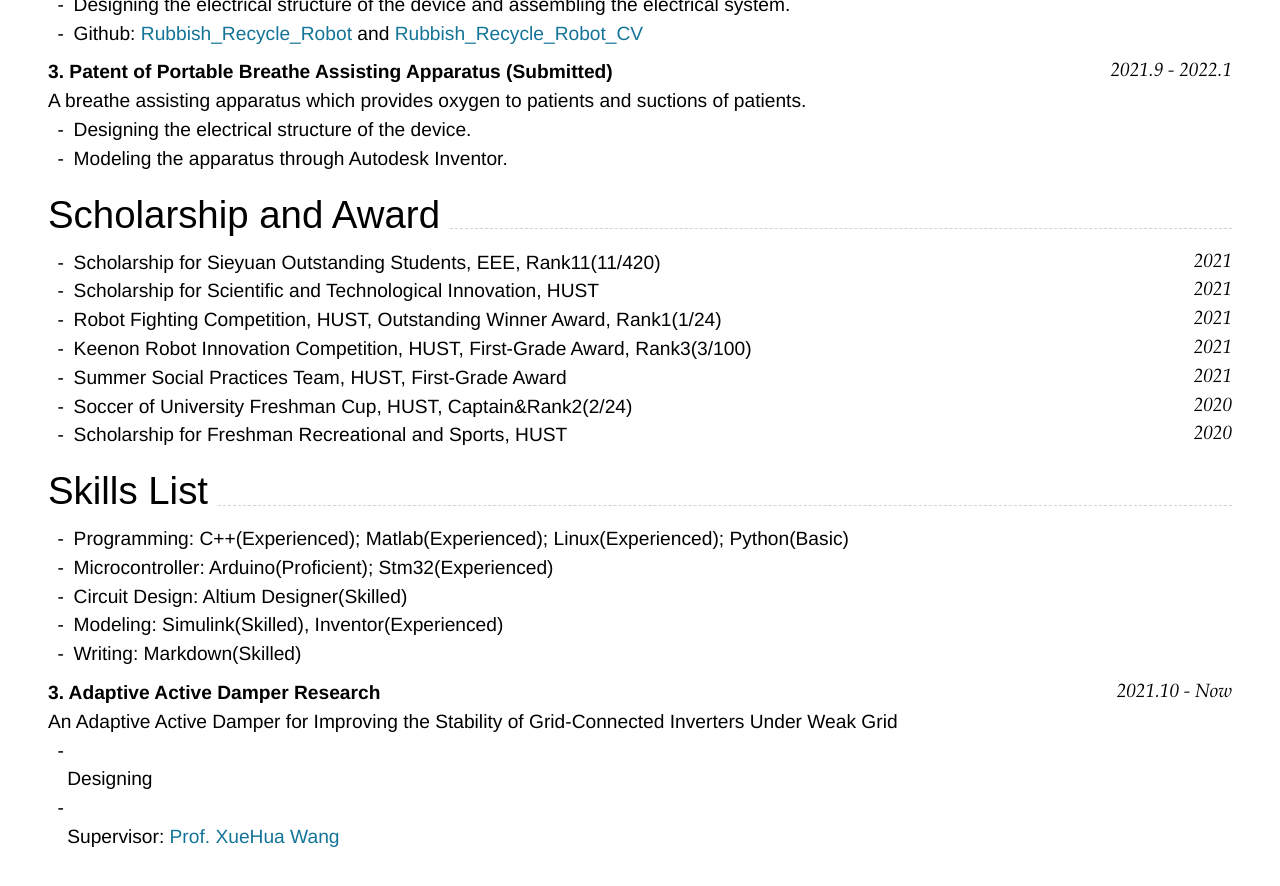
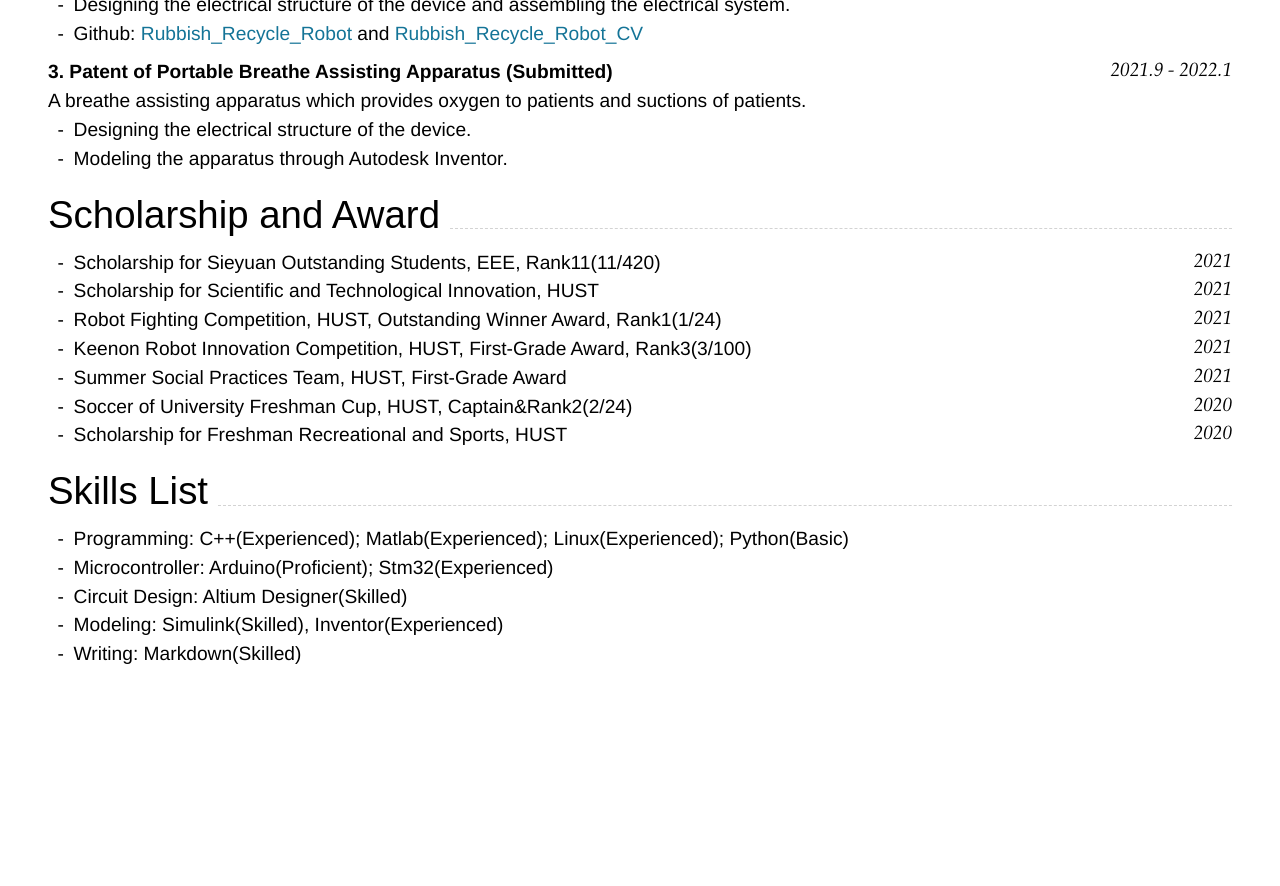
Before and after one commit to NicholasYe/NicholasYe_CV, a Jekyll site: the page built from index.md, in a window 1280 px wide and 900 px high, scrolled down 931 px. Shown: the top 886 px of the window. Built offline with Jekyll 4.4.1, drawn with Linux system fonts in a browser that asks for light colours; nearby versions of some CDN libraries; after the commit the page ends 1648 px from its top, so only the background shows below that.

Commit message:
Update index.md

```diff
--- a/index.md
+++ b/index.md
@@ -92,11 +92,4 @@ A breathe assisting apparatus which provides oxygen to patients and suctions of
 
 <!-- ### Footer
 
-Last updated: 2022.2.3 -->
-
-
-### **3. Adaptive Active Damper Research** `2021.10 - Now`
-An Adaptive Active Damper for Improving the Stability of Grid-Connected Inverters Under Weak Grid
-- Designing
-
-- Supervisor: [Prof. XueHua Wang](http://faculty.hust.edu.cn/wangxuehua/zh_CN/index.htm)
+Last updated: 2022.2.6 -->
```
